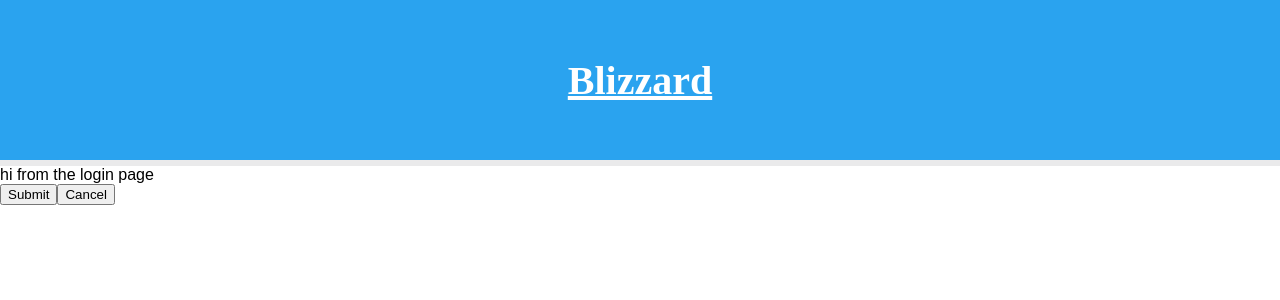
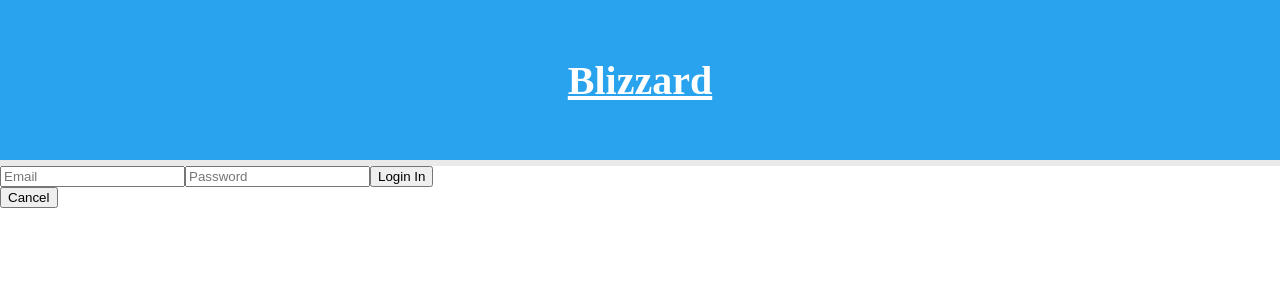
Before and after one commit to DenimCity/Email_App, a React (Create React App) app in the folder client/: page /login in a window 1280 px wide. Shown: the top 300 px of the page. Built offline with nearby package versions, Linux system fonts and the light colour scheme.

Commit message:
user can now login view email and  stored  password

```diff
--- a/client/src/components/Login.js
+++ b/client/src/components/Login.js
@@ -1,21 +1,85 @@
-import React, { Component } from 'react'
+import React, {Component} from 'react'
+import {Redirect, Link} from 'react-router-dom'
+import axios from 'axios'
+import swal from 'sweetalert'
 
 export default class Login extends Component {
+
+  state = {
+
+    logIn: {
+      email: '',
+      password: '',
+      userLoggedIn:false
+    },
+  }
+
+  login = async (e) => {
+    e.preventDefault()
+    const {logIn} = this.state
+    try {
+        await axios
+          .post('/api/user/login', logIn)
+          .then(response => {
+            console.log('response',response)
+            if (response.data.emailError) {
+              swal('Records of email not found')
+            }
+            if(response.data.passwordError){
+              swal('Wrong Password')
+            }
+            if(response.data.passwordFound === true && response.data.email === true) {
+              swal('Logging In')
+              this.setState({userLoggedIn: true})
+            }
+            localStorage.setItem('email', response.data.email)
+          })
+
+    } catch (error) {
+      console.log(error);
+    }
+  }
+
+
+
+
+  handleChange = (e) => {
+    const attribute = e.target.name
+    const value = e.target.value
+    const logIn = {...this.state.logIn}
+    logIn[attribute] = value
+    this.setState({logIn})
+  }
+
   render() {
+
+    const {userLoggedIn, logIn} = this.state
+    const {login, handleChange } = this
+    console.log('state',this.state)
+    if (userLoggedIn) {
+      return <Redirect to={`/login/${this.state.email}`} />
+    }
     return (
       <div>
-        <div>hi from the login page</div>
-        <div>
-          <a href="">
-          <button>Submit</button>
-          </a>
 
-
-          <a href="/">
-          <button>Cancel</button>
-          </a>
-        </div>
-
+        <form onSubmit={login}>
+          <input
+            type="text"
+            onChange={handleChange}
+            name="email"
+            value={logIn.email}
+            placeholder="Email"/>
+          <input
+            type="text"
+            onChange={handleChange}
+            name="password"
+            value={logIn.password}
+            placeholder="Password"/>
+            <button> Login In</button>
+        </form>
+        <a href="/">
+        <button>Cancel</button>
+        </a>
       </div>
     )
   }
```
